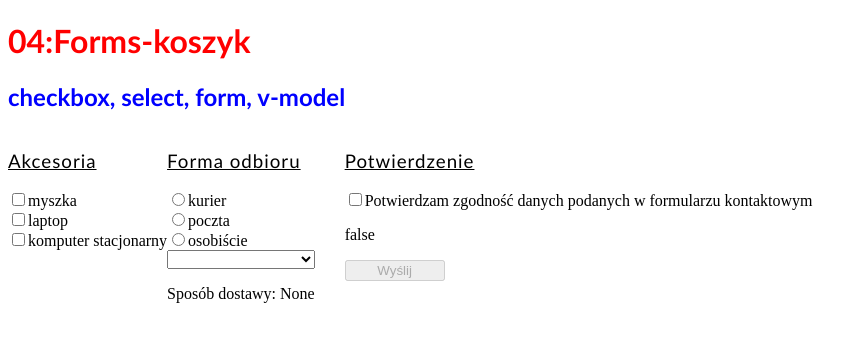
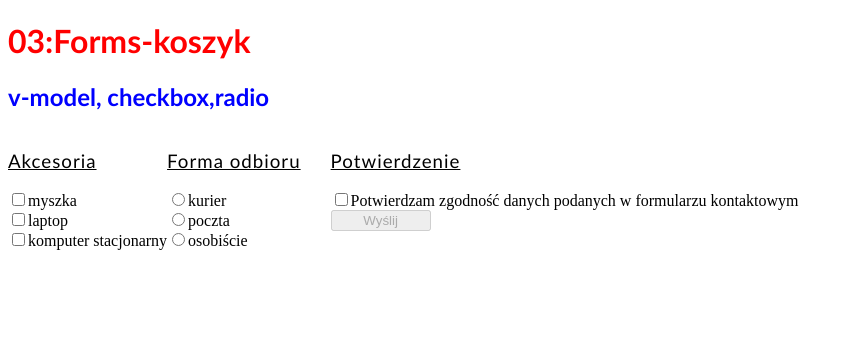
Before and after one commit to JJAROX/VueJS---wiczenia, a website: page static/cwiczenia/lekcja4/03-forms- v-model -checkbox, radio.html in a window 1280 px wide. Shown: the whole page, without its empty margins (0-867 px from the left). Drawn offline with nearby package versions, Linux system fonts and the light colour scheme.

Commit message:
Update 03-forms- v-model -checkbox, radio.html

```diff
--- a/static/cwiczenia/lekcja4/03-forms- v-model -checkbox, radio.html
+++ b/static/cwiczenia/lekcja4/03-forms- v-model -checkbox, radio.html
@@ -4,7 +4,7 @@
 <head>
     <meta charset="UTF-8">
     <meta name="viewport" content="width=device-width, initial-scale=1.0">
-    <title>04-Forms</title>
+    <title>03-Forms</title>
     <script src="https://unpkg.com/vue@3/dist/vue.global.js"></script>
     <link rel="stylesheet" href="/css/style.css">
 </head>
@@ -25,21 +25,16 @@
             <div class="forms-03-box" style="margin-right:1.875rem;">
                 <h3 class="exercise">Forma odbioru</h3>
                 <div v-for="(item,i) in orderOptions"> <input @change="checkRadio" class="radio" type="radio" :id=i
-                        name="order" :value="item">
+                        name="order">
                     <label :for=i>{{item}}</label>
 
                 </div>
-                <select v-model="selectedOrder">
-                    <option v-for="(item,i) in orderOptions">{{item}}</option>
-                </select>
-                <p>Sposób dostawy: {{selectedOrder}} </p>
             </div>
             <div class="forms-03-box">
                 <h3 class="exercise">Potwierdzenie</h3>
                 <div>
                     <input @change="checkAccept" class="radio" type="checkbox" id="potw">
                     <label for="potw">Potwierdzam zgodność danych podanych w formularzu kontaktowym</label>
-                    <p v-text="accept"></p>
                 </div>
                 <button class="accept-btn" type="submit" :disabled="!isReady">Wyślij</button>
             </div>
@@ -51,8 +46,8 @@
 
             data() {
                 return {
-                    title: "04:Forms-koszyk",
-                    message: 'checkbox, select, form, v-model',
+                    title: "03:Forms-koszyk",
+                    message: 'v-model, checkbox,radio',
                     accessories: [
                         'myszka', 'laptop', 'komputer stacjonarny'
                     ],
@@ -61,8 +56,7 @@
                     ],
                     check: false,
                     check2: false,
-                    accept: false,
-                    selectedOrder: 'None'
+                    accept: false
                 }
             },
             computed: {
@@ -85,8 +79,6 @@
                     }
                 },
                 checkRadio(e) {
-                    console.log(e.target.value);
-                    this.selectedOrder = e.target.value
                     if (e.target.checked === true) {
                         console.log('wow mega2');
                         this.check2 = true
```
